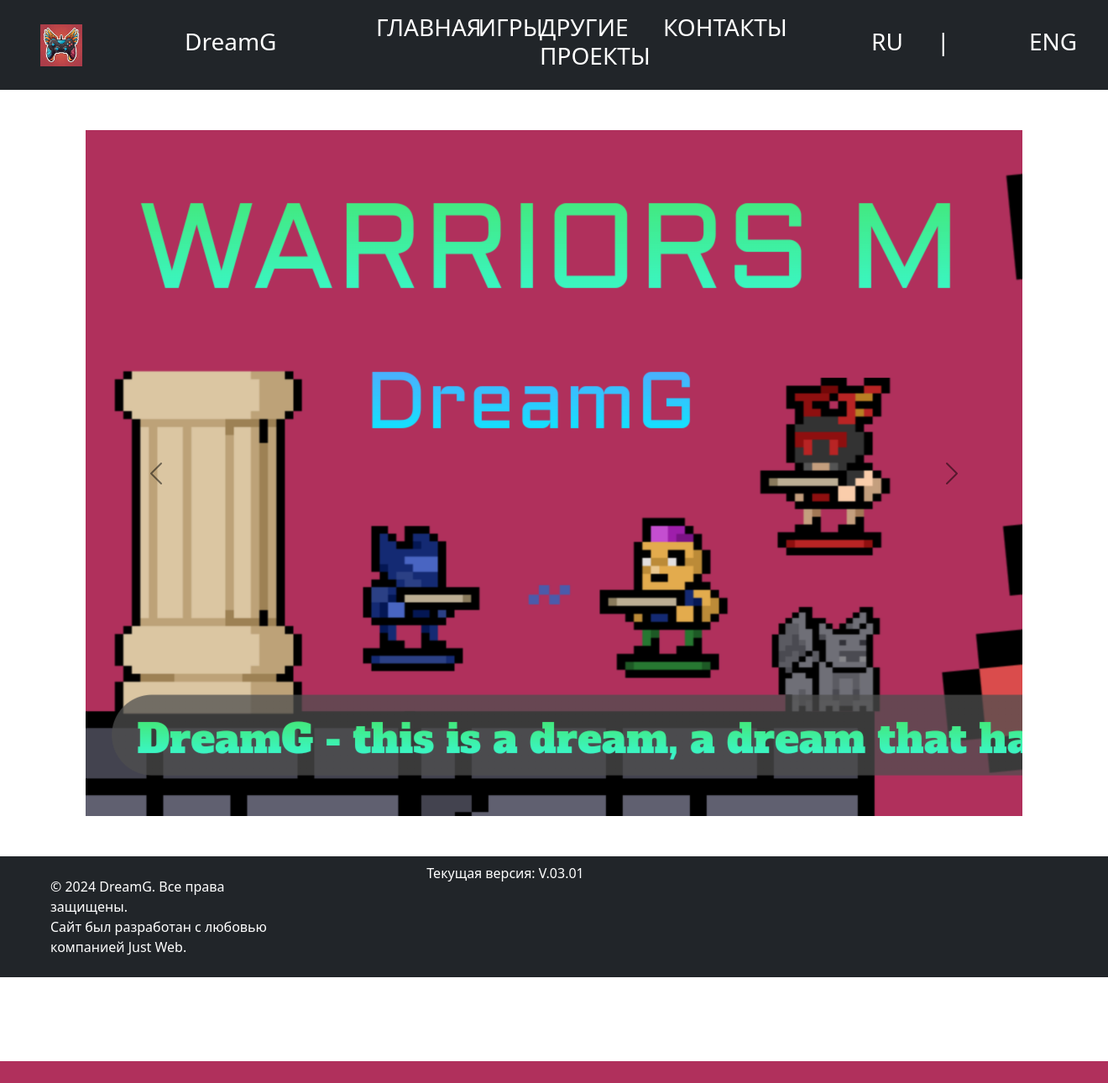
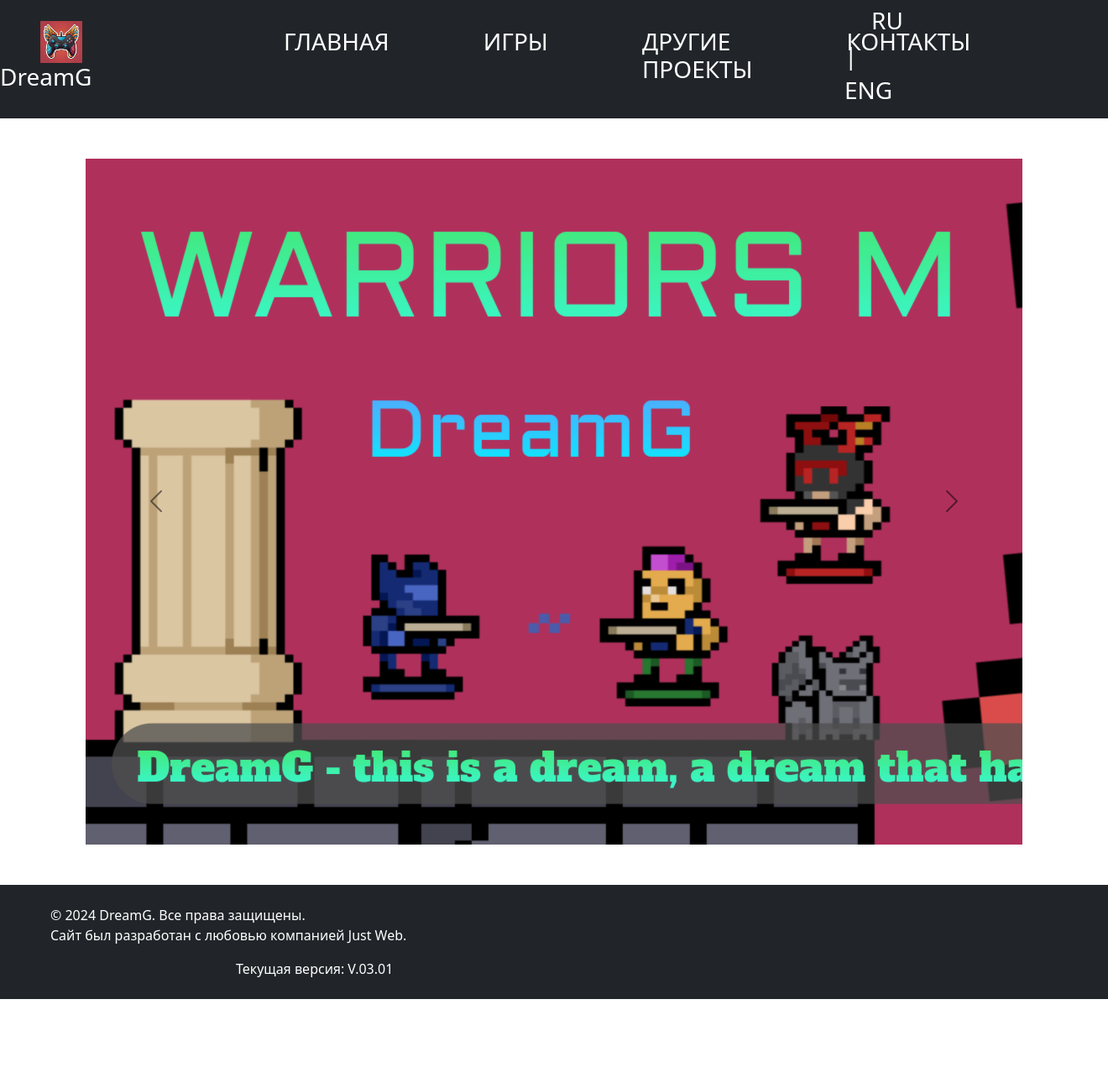
Before and after one commit to JasonHarris95/DG, a Django app: page / in a window 1320 px wide. Shown: the whole page at 84% size. Before the commit the page ends 1264 px from the top, so only its background shows below. Run offline with Django 5.2, Linux system fonts and the light colour scheme.

Commit message:
number_20

```diff
--- a/main/templates/main/home_ru.html
+++ b/main/templates/main/home_ru.html
@@ -6,16 +6,14 @@
 <div class="container-fluid">
     <div class="row">
         <!-- All block navigation -->
-        <nav class="navbar navbar-expand-md bg-dark">
+        <nav class="navbar navbar-expand-md bg-dark col-12 col-sm-12 col-md-12 col-lg-12 col-xl-12">
 
             <!-- Icon & name in navigation en -->
 
-            <div class="col-6 col-sm-6 col-md-1 col-lg-1 col-xl-2">
+            <div class="col-12 col-sm-12 col-md-3 col-lg-3 col-xl-3">
                 <a class="navbar-brand ms-5" href="{% url 'home_ru' %}">
                     <img src="../../static/images/icon.jpg" width="50" height="50">
                 </a>
-            </div>
-            <div class="col-6 col-sm-6 col-md-2 col-lg-2 col-xl-2">
                 <a class="nav-link active" href="{% url 'home_ru' %}">
                     <h3 class="text-white" lang="en">DreamG</h3>
                 </a>
@@ -23,42 +21,30 @@
 
             <!-- Navigation ru -->
 
-            <div id="navbarSupportedContent_ru" class="collapse navbar-collapse col-12 col-sm-12 col-md-6 col-lg-6 col-xl-4">
+            <div id="navbarSupportedContent_ru" class="collapse navbar-collapse col-12 col-sm-12 col-md-6 col-lg-6 col-xl-6">
                 <ul class="navbar-nav mx-md-auto">
-                    <div class="col-12 col-sm-12 col-md-1 col-lg-1 col-xl-1">
-                        <li class="nav-item me-5 ">
+                    <li class="nav-item me-5">
                         <a class="nav-link active" aria-current="page" href="{% url 'home_ru' %}"><h3 class="text-white">ГЛАВНАЯ</h3></a>
                     </li>
-                    </div>
-                    <div class="col-12 col-sm-12 col-md-1 col-lg-1 col-xl-1">
                     <li class="nav-item me-5 ms-5">
                         <a class="nav-link active" aria-current="page" href="{% url 'games_ru' %}"><h3 class="text-white">ИГРЫ</h3></a>
                     </li>
-                    </div>
-                    <div class="col-12 col-sm-12 col-md-2 col-lg-2 col-xl-2">
                     <li class="nav-item me-5 ms-5">
                         <a class="nav-link active" aria-current="page" href="{% url 'projects_ru' %}"><h3 class="text-white">ДРУГИЕ ПРОЕКТЫ</h3></a>
                     </li>
-                    </div>
-                    <div class="col-12 col-sm-12 col-md-2 col-lg-2 col-xl-2">
                     <li class="nav-item me-5 ms-5">
                         <a class="nav-link active" aria-current="page" href="{% url 'contacts_ru' %}"><h3 class="text-white">КОНТАКТЫ</h3></a>
                     </li>
-                    </div>
                 </ul>
             </div>
 
             <!-- Change language -->
 
-            <div class="col-4 col-sm-5 col-md-1 col-lg-1 col-xl-1">
+            <div class="col-12 col-sm-12 col-md-3 col-lg-3 col-xl-3">
                 <a class="nav-link active ms-5" href="{% url 'home_ru' %}">
                     <h3 class="text-white" lang="en">RU</h3>
                 </a>
-            </div>
-            <div class="col-4 col-sm-2 col-md-1 col-lg-1 col-xl-1">
                 <h3 class="text-white ms-3"> | </h3>
-            </div>
-            <div class="col-4 col-sm-5 col-md-1 col-lg-1 col-xl-1">
                 <a class="nav-link active mx-3" href="{% url 'home' %}">
                     <h3 class="text-white" lang="en">ENG</h3>
                 </a>
@@ -71,7 +57,7 @@
 {% block main_content %}
 <div class="container">
     <div class="row">
-        <div class="">
+        <div class="col-12 col-sm-12 col-md-12 col-lg-12 col-xl-12">
             <!-- Block carousel -->
             <div id="carousel_home" class="carousel slide mt-5" data-bs-ride="carousel" data-bs-theme="dark">
                 <div class="carousel-indicators">
@@ -107,10 +93,8 @@
 {% block foot %}
 <div class="container-fluid">
     <div class="row">
-        <div class="col-6 col-sm-6 col-md-6 col-lg-6 col-xl-6">
+        <div class="col-12 col-sm-6 col-md-12 col-lg-12 col-xl-12">
             <p class="text-white ms-5 mt-3">© 2024 DreamG. Все права защищены.</br>Сайт был разработан с любовью компанией Just Web.</p>
-        </div>
-        <div class="col-6 col-sm-6 col-md-6 col-lg-6 col-xl-6">
             <p class="text-white text-md-end me-3">Текущая версия: V.03.01</p>
         </div>
     </div>
```
Lines whose indentation alone changed are shown as unchanged.
